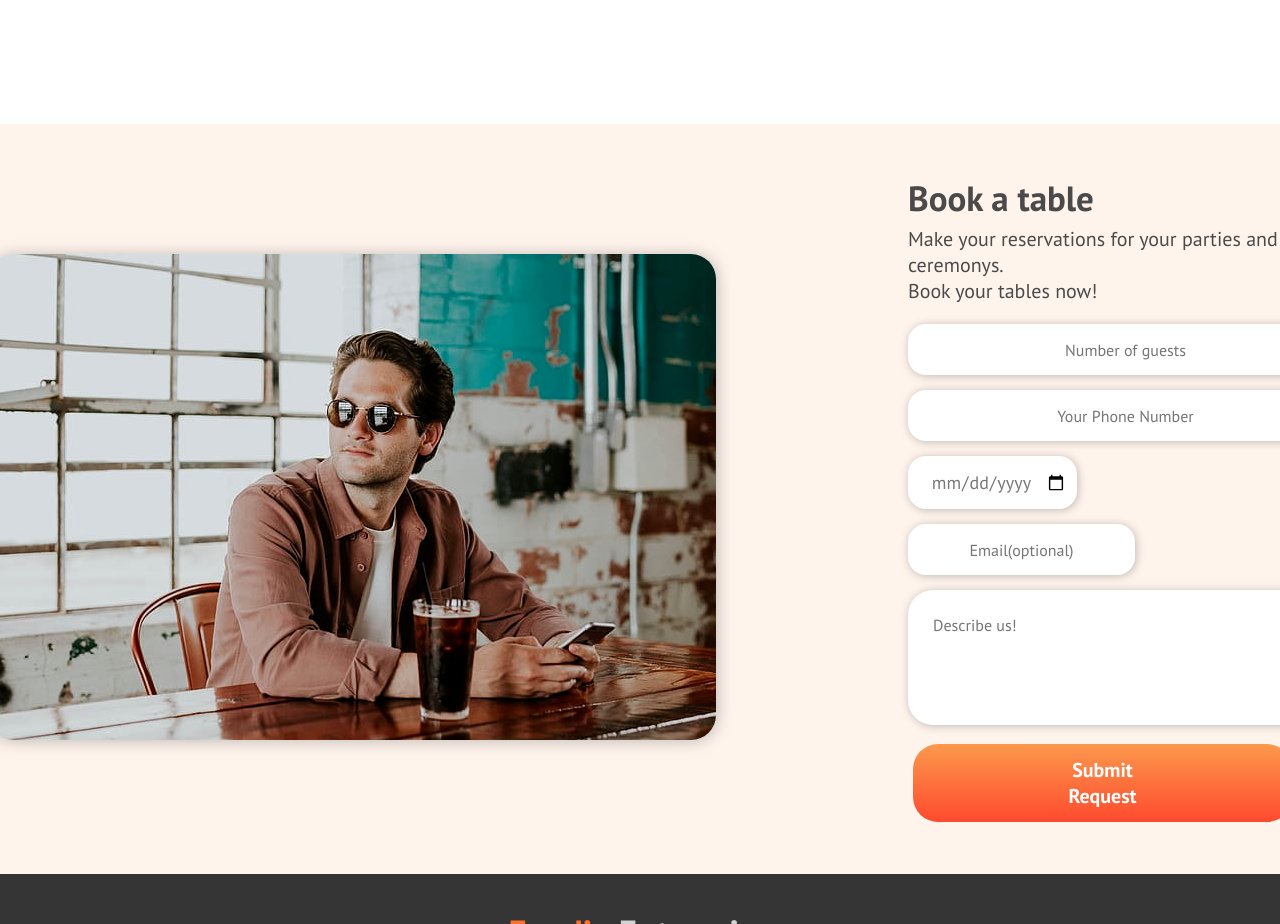
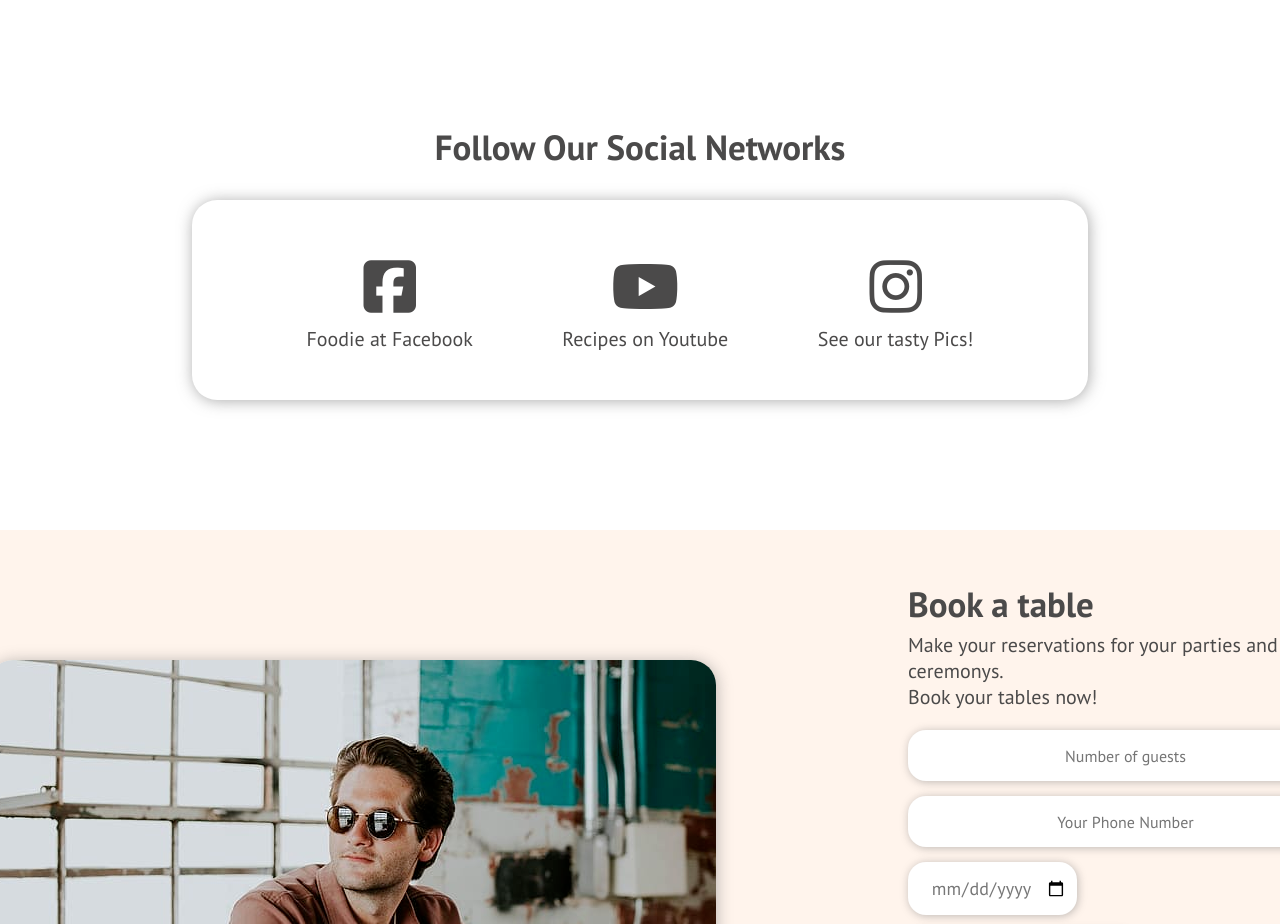
Before and after one commit to Shariful-Islam-Sourav/foodie, a plain HTML site: page index.html in a window 1280 px wide. Shown: the part 2400-3324 px from the top of the page. Drawn offline with Linux system fonts and the light colour scheme.

Commit message:
Initial Launch

```diff
--- a/index.html
+++ b/index.html
@@ -6,6 +6,10 @@
     <meta name="viewport" content="width=device-width, initial-scale=1.0" />
     <title>Foodie</title>
     <link rel="shortcut icon" href="./assets/fab.png" type="image/x-icon" />
+    <script
+      src="https://kit.fontawesome.com/95ec25044e.js"
+      crossorigin="anonymous"
+    ></script>
     <link rel="preconnect" href="https://fonts.googleapis.com" />
     <link rel="preconnect" href="https://fonts.gstatic.com" crossorigin />
     <link
@@ -14,6 +18,7 @@
     />
     <link rel="stylesheet" href="style.css" />
   </head>
+
   <body>
     <header>
       <div class="logo-txt">
@@ -106,28 +111,62 @@
       </div>
     </section>
     <!-- Recipe Section End-->
+    <section class="social-handles">
+      <h2>Follow Our Social Networks</h2>
+      <div class="social-box flexible">
+        <div class="social-card flexible">
+          <div class="social-items fb">
+            <a href="#"><i class="fab fa-facebook-square"></i></a>
+            <p>Foodie at Facebook</p>
+          </div>
+          <div class="social-items yt">
+            <a href="#"><i class="fab fa-youtube"></i></a>
+            <p>Recipes on Youtube</p>
+          </div>
+          <div class="social-items insta">
+            <a href="#"><i class="fab fa-instagram"></i></a>
+            <p>See our tasty Pics!</p>
+          </div>
+        </div>
+      </div>
+    </section>
+    <!-- Social Section End-->
     <section class="book-section flexible">
       <div class="book-img img-content">
         <img src="./assets/table-guy.png" alt="table-guy" />
       </div>
       <div class="book-text text-content">
         <h2>Book a table</h2>
-        <p>Make your reservations for your parties and ceremonys.<br>Book your tables now!</p>
+        <p>
+          Make your reservations for your parties and ceremonys.<br />Book your
+          tables now!
+        </p>
         <form action="_blank">
-          <input type="text" placeholder="Number of guests" required><br>
-          <input type="tel" placeholder="Your Phone Number" required><br>
-          <input id="date" type="date" placeholder="Date" required>
-          <input id="email" type="email" placeholder="Email(optional)">
-          <textarea id="message" placeholder= "Describe us!"></textarea><br>
-          <button class="submit btn"type="submit">Submit Request</button>
+          <input type="text" placeholder="Number of guests" required /><br />
+          <input type="tel" placeholder="Your Phone Number" required /><br />
+          <input id="date" type="date" placeholder="Date" required />
+          <input id="email" type="email" placeholder="Email(optional)" />
+          <textarea id="message" placeholder="Describe us!"></textarea><br />
+          <button class="submit btn" type="submit">Submit Request</button>
         </form>
       </div>
     </section>
     <!-- Booking Section End -->
     <footer>
-      <h2><span class= "orange">Foodie</span> Enterprise</h2>
-      <p>We make. We Serve. People enjoy.</p> <br>
-      <small>©Copyright 2021, Dhaka, BD. Developed by Shariful Islam Sourav</small>
+      <h2><span class="orange">Foodie</span> Enterprise</h2>
+      <p>We make. We Serve. People enjoy.</p>
+      <br />
+      <small
+        >©Copyright 2021, Dhaka, BD. Developed by Shariful Islam Sourav</small
+      >
     </footer>
+    <!--Foodie Section End-->
   </body>
 </html>
+
+<!--
+    Developer: Shariful Islam Sourav
+    Date: 6 July 2021
+    Used: HTML-CSS
+    Github: https://github.com/Shariful-Islam-Sourav
+-->
--- a/style.css
+++ b/style.css
@@ -17,7 +17,7 @@ a {
 h1 {
   font-size: 54px;
 }
-h2{
+h2 {
   font-size: 35px;
 }
 p {
@@ -137,19 +137,46 @@ ul li a:hover {
   font-size: 28px;
 }
 .card p {
-    line-height: 28px;
-    font-size: 16px;
+  line-height: 28px;
+  font-size: 16px;
 }
 .card h3,
 .card p {
   margin: 10px 10px 10px 20px;
+}
+.social-handles h2 {
+  text-align: center;
+  margin-bottom: 30px;
+}
+.social-box {
+  margin-bottom: 130px;
+}
+.social-card {
+  height: 200px;
+  width: 70%;
+  border-radius: 25px;
+  box-shadow: 1px 1px 15px rgba(119, 119, 119, 0.616);
+  margin-bottom: 0px;
+}
+.social-items {
+  margin-right: 5%;
+  margin-left: 5%;
+  text-align: center;
+}
+.social-items a {
+  font-size: 60px;
+  color: #4b4a4a;
+  transition: 0.5s all;
+}
+.social-items a:hover {
+  color: #fe5f2e;
 }
 .book-section {
   background: #fff4ec;
   height: 750px;
   margin-bottom: 0px;
 }
-.book-img img{
+.book-img img {
   border-radius: 25px;
   box-shadow: 1px 1px 15px rgba(119, 119, 119, 0.486);
 }
@@ -175,7 +202,8 @@ ul li a:hover {
   border-style: none;
   box-shadow: 1px 1px 8px rgba(119, 119, 119, 0.486);
 }
-#date, #email {
+#date,
+#email {
   padding: 14px 10px;
   color: #777;
   margin-right: 3px;
@@ -209,7 +237,7 @@ footer {
   flex-direction: column;
   height: 200px;
   background: rgb(54, 53, 53);
-  align-items:center;
+  align-items: center;
   justify-content: center;
 }
 footer h2,
@@ -218,5 +246,7 @@ footer p {
   margin-bottom: 10px;
 }
 footer small {
-  color: rgba(173, 171, 171, 0.767)
+  color: rgba(173, 171, 171, 0.767);
 }
+
+/* ------------------------------------END--------------------------------------------------------- */
```
